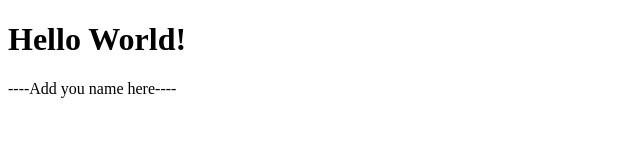
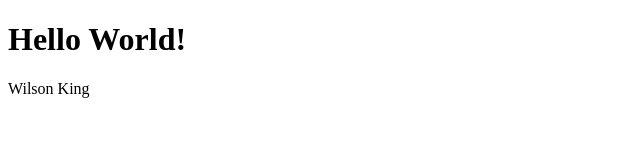
Before and after one commit to DS4200-S22/ic-01-kingwilson98, a plain HTML site: page index.html in a window 1280 px wide. Shown: the whole page, without its empty margins (0-640 px from the left). Drawn offline with Linux system fonts and the light colour scheme.

```diff
--- a/index.html
+++ b/index.html
@@ -6,7 +6,7 @@
 
 <p>
 
-----Add you name here----
+Wilson King
 
 </p>
 
```
Also changed, not shown: 1 other file.
